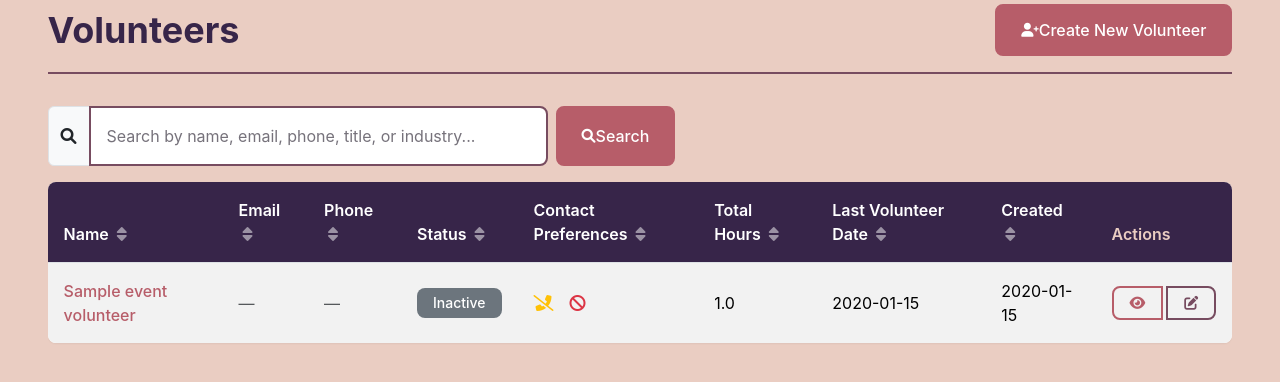
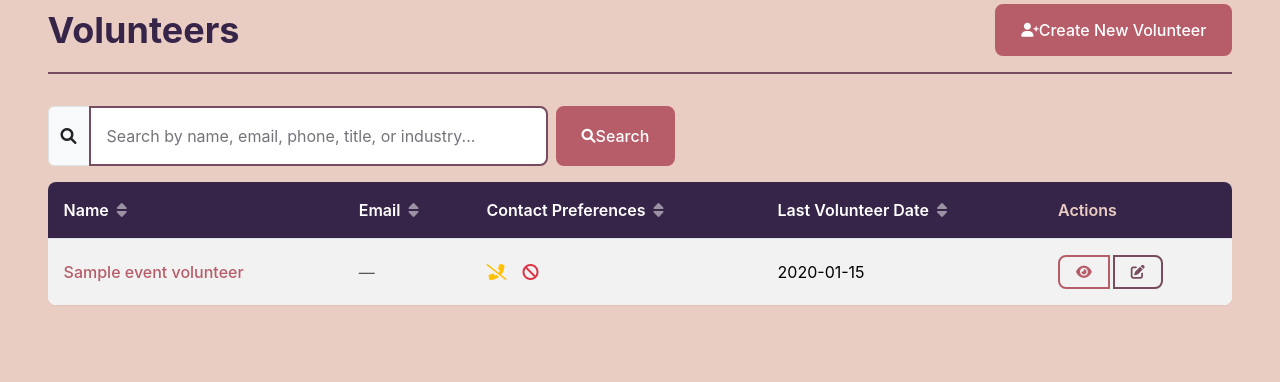
Before and after one commit to admiralorbiter/Polaris, a Python web app: template templates/volunteers/list.html in a window 1280 px wide. Shown: the part 132-514 px from the top of the page. Run offline with Jinja, Linux system fonts and the light colour scheme; the template is opened without the code that fills it: most values are stand-ins (such as "Sample title", 1, 10 or a date in 2020).

Commit message:
bug and polish

```diff
--- a/templates/volunteers/list.html
+++ b/templates/volunteers/list.html
@@ -96,36 +96,6 @@
                         </a>
                     </th>
                     <th>
-                        <a href="{{ url_for('volunteers_list', search=search_term, sort='phone', order='asc' if sort_column != 'phone' or sort_order == 'desc' else 'desc') }}"
-                           class="text-decoration-none text-white sortable-header">
-                            Phone
-                            {% if sort_column == 'phone' %}
-                                {% if sort_order == 'asc' %}
-                                    <i class="fas fa-sort-up ms-1"></i>
-                                {% else %}
-                                    <i class="fas fa-sort-down ms-1"></i>
-                                {% endif %}
-                            {% else %}
-                                <i class="fas fa-sort ms-1" style="opacity: 0.5;"></i>
-                            {% endif %}
-                        </a>
-                    </th>
-                    <th>
-                        <a href="{{ url_for('volunteers_list', search=search_term, sort='status', order='asc' if sort_column != 'status' or sort_order == 'desc' else 'desc') }}"
-                           class="text-decoration-none text-white sortable-header">
-                            Status
-                            {% if sort_column == 'status' %}
-                                {% if sort_order == 'asc' %}
-                                    <i class="fas fa-sort-up ms-1"></i>
-                                {% else %}
-                                    <i class="fas fa-sort-down ms-1"></i>
-                                {% endif %}
-                            {% else %}
-                                <i class="fas fa-sort ms-1" style="opacity: 0.5;"></i>
-                            {% endif %}
-                        </a>
-                    </th>
-                    <th>
                         <a href="{{ url_for('volunteers_list', search=search_term, sort='do_not_call', order='asc' if sort_column != 'do_not_call' or sort_order == 'desc' else 'desc') }}"
                            class="text-decoration-none text-white sortable-header">
                             Contact Preferences
@@ -141,40 +111,10 @@
                         </a>
                     </th>
                     <th>
-                        <a href="{{ url_for('volunteers_list', search=search_term, sort='hours', order='asc' if sort_column != 'hours' or sort_order == 'desc' else 'desc') }}"
-                           class="text-decoration-none text-white sortable-header">
-                            Total Hours
-                            {% if sort_column == 'hours' %}
-                                {% if sort_order == 'asc' %}
-                                    <i class="fas fa-sort-up ms-1"></i>
-                                {% else %}
-                                    <i class="fas fa-sort-down ms-1"></i>
-                                {% endif %}
-                            {% else %}
-                                <i class="fas fa-sort ms-1" style="opacity: 0.5;"></i>
-                            {% endif %}
-                        </a>
-                    </th>
-                    <th>
                         <a href="{{ url_for('volunteers_list', search=search_term, sort='last_date', order='asc' if sort_column != 'last_date' or sort_order == 'desc' else 'desc') }}"
                            class="text-decoration-none text-white sortable-header">
                             Last Volunteer Date
                             {% if sort_column == 'last_date' %}
-                                {% if sort_order == 'asc' %}
-                                    <i class="fas fa-sort-up ms-1"></i>
-                                {% else %}
-                                    <i class="fas fa-sort-down ms-1"></i>
-                                {% endif %}
-                            {% else %}
-                                <i class="fas fa-sort ms-1" style="opacity: 0.5;"></i>
-                            {% endif %}
-                        </a>
-                    </th>
-                    <th>
-                        <a href="{{ url_for('volunteers_list', search=search_term, sort='created', order='asc' if sort_column != 'created' or sort_order == 'desc' else 'desc') }}"
-                           class="text-decoration-none text-white sortable-header">
-                            Created
-                            {% if sort_column == 'created' %}
                                 {% if sort_order == 'asc' %}
                                     <i class="fas fa-sort-up ms-1"></i>
                                 {% else %}
@@ -205,23 +145,6 @@
                         {% endif %}
                     </td>
                     <td>
-                        {% set primary_phone = volunteer.get_primary_phone() %}
-                        {% if primary_phone %}
-                            {{ primary_phone }}
-                        {% else %}
-                            <span class="text-muted">—</span>
-                        {% endif %}
-                    </td>
-                    <td>
-                        {% if volunteer.volunteer_status.value == 'active' %}
-                            <span class="badge bg-success">Active</span>
-                        {% elif volunteer.volunteer_status.value == 'hold' %}
-                            <span class="badge bg-warning">Hold</span>
-                        {% else %}
-                            <span class="badge bg-secondary">Inactive</span>
-                        {% endif %}
-                    </td>
-                    <td>
                         <div class="d-flex gap-2 align-items-center">
                             {% if volunteer.do_not_call %}
                                 <i class="fas fa-phone-slash text-warning" title="Do Not Call"></i>
@@ -238,20 +161,12 @@
                         </div>
                     </td>
                     <td>
-                        {% if volunteer.total_volunteer_hours %}
-                            {{ "%.1f"|format(volunteer.total_volunteer_hours) }}
-                        {% else %}
-                            <span class="text-muted">0.0</span>
-                        {% endif %}
-                    </td>
-                    <td>
                         {% if volunteer.last_volunteer_date %}
                             {{ volunteer.last_volunteer_date.strftime('%Y-%m-%d') }}
                         {% else %}
                             <span class="text-muted">—</span>
                         {% endif %}
                     </td>
-                    <td>{{ volunteer.created_at.strftime('%Y-%m-%d') }}</td>
                     <td>
                         <div class="btn-group" role="group">
                             <a href="{{ url_for('volunteers_view', volunteer_id=volunteer.id) }}"
```
Also changed, not shown: tests/test_salesforce_pipeline.py (+1 -1 lines).
